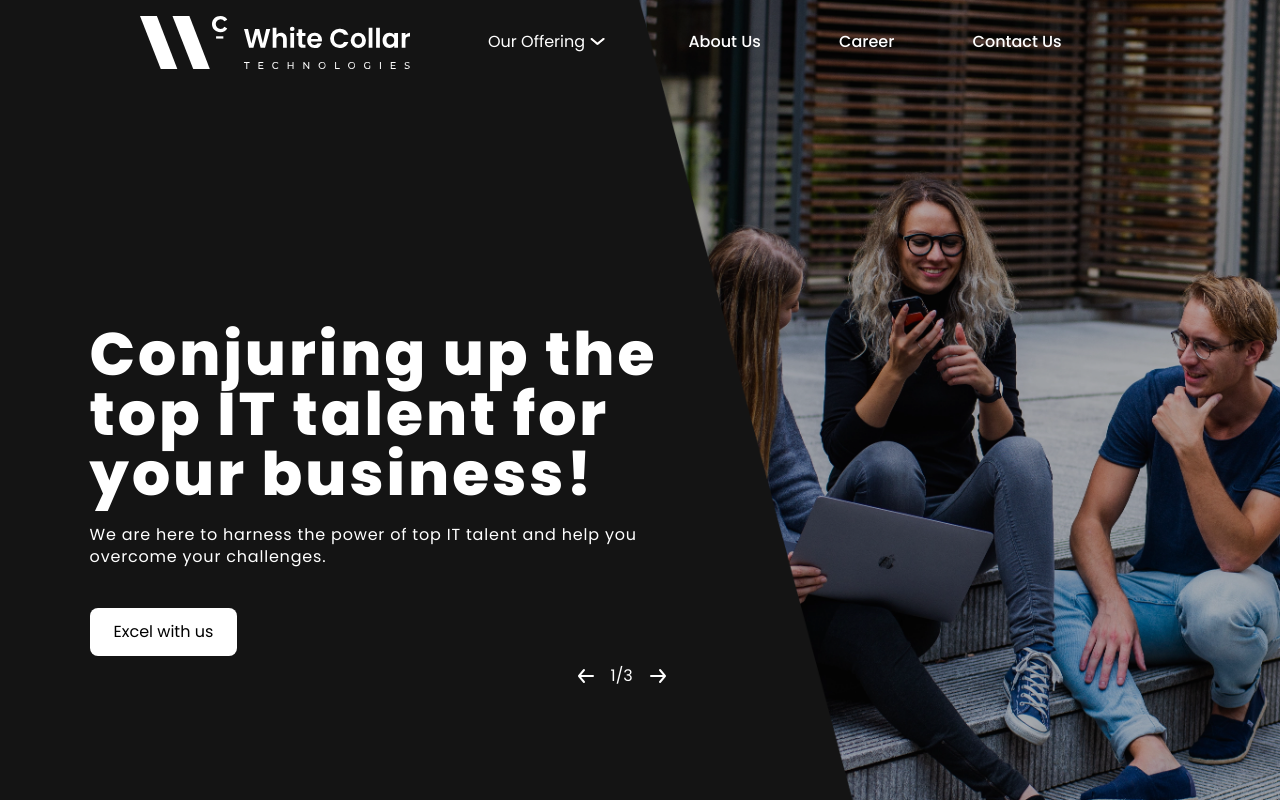
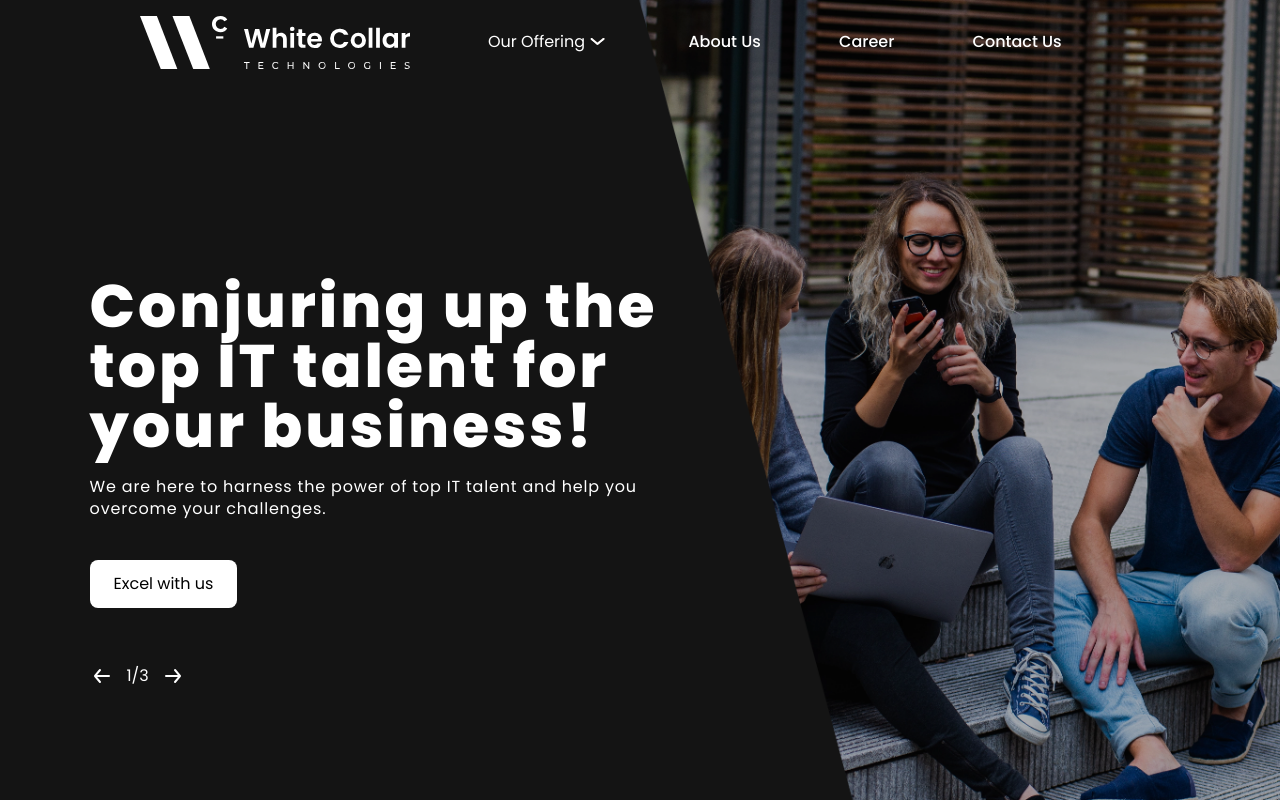
Before and after one commit to tusharkc/whiteCollarTech, a React (Vite) app: page / in a window 1280 px wide. Shown: the top 802 px of the page. Built offline with nearby package versions, Linux system fonts and the light colour scheme.

Commit message:
added changes

```diff
--- a/src/features/HomePage/Components/HomePageHeader/HomePageHeader.jsx
+++ b/src/features/HomePage/Components/HomePageHeader/HomePageHeader.jsx
@@ -47,7 +47,7 @@ const HomePageHeader = () => {
               {btnText}
             </button>
 
-            <div className="text-white flex items-center mt-14 float-right px-6 sm:px-0">
+            <div className="text-white flex items-center mt-14 float-right sm:float-none px-6 sm:px-0">
               <img
                 onClick={(e) => {
                   e.stopPropagation();
```
